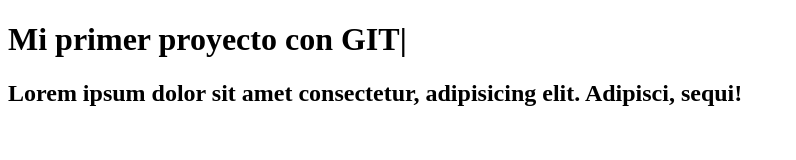
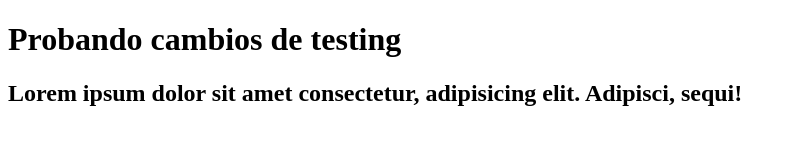
Before and after one commit to Aspha/MiPrimerProyectoGit, a plain HTML site: page index.html in a window 1280 px wide. Shown: the whole page, without its empty margins (0-796 px from the left). Drawn offline with Linux system fonts and the light colour scheme.

Commit message:
Commit 1 en testing

```diff
--- a/index.html
+++ b/index.html
@@ -7,7 +7,7 @@
 </head>
 <body>
     <header>
-        <h1>Mi primer proyecto con GIT|</h1>
+        <h1>Probando cambios de testing</h1>
     </header>
     <footer>
         <h2>Lorem ipsum dolor sit amet consectetur, adipisicing elit. Adipisci, sequi!</h2>
```
